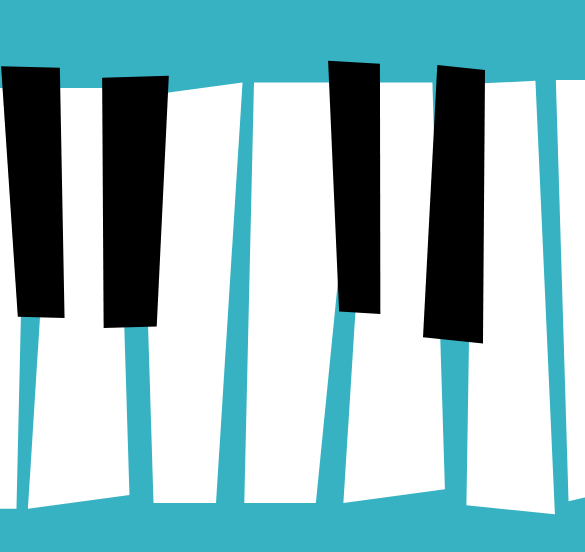
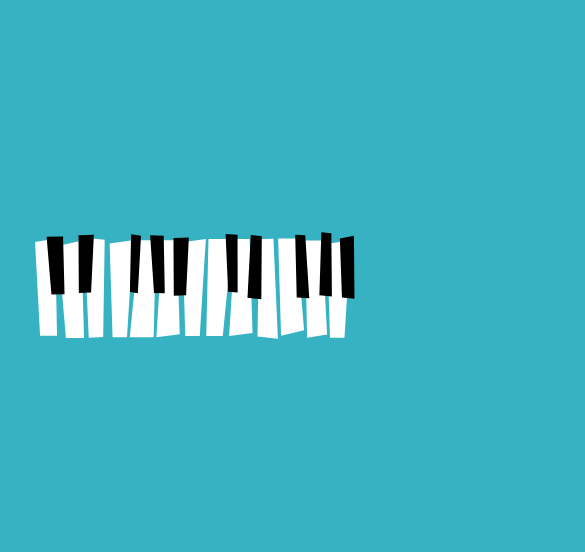
Before and after one commit to peter-hinch/advent-of-css-2022-day-03-piano, a website: page index.html in a window 390 px wide. Shown: the part 134-686 px from the top of the page, 585 px wide, since content can reach past the window. Drawn offline with nearby package versions, Linux system fonts and the light colour scheme.

Commit message:
Add (very) basic responsiveness.

```diff
--- a/styles.css
+++ b/styles.css
@@ -3,8 +3,16 @@ body {
   flex-direction: row;
   justify-content: center;
   align-items: center;
-  min-height: 100vh;
+  padding: 35px;
+  min-height: calc(100vh - 70px);
   background: #37b2c3;
+}
+
+@media screen and (max-width: 1457px) {
+  div#piano svg {
+    width: 100%;
+    height: auto;
+  }
 }
 
 .white-keys {
```
